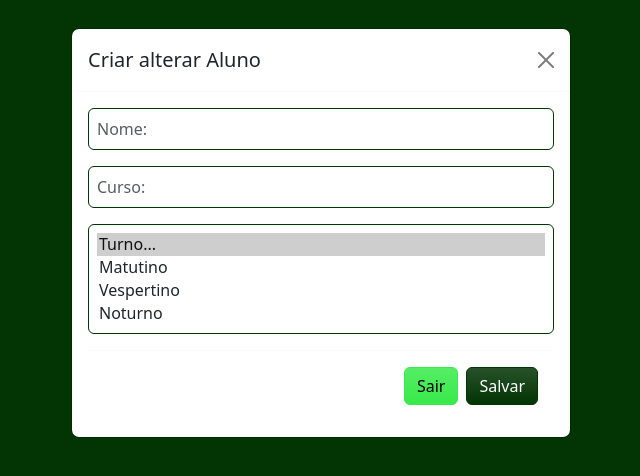
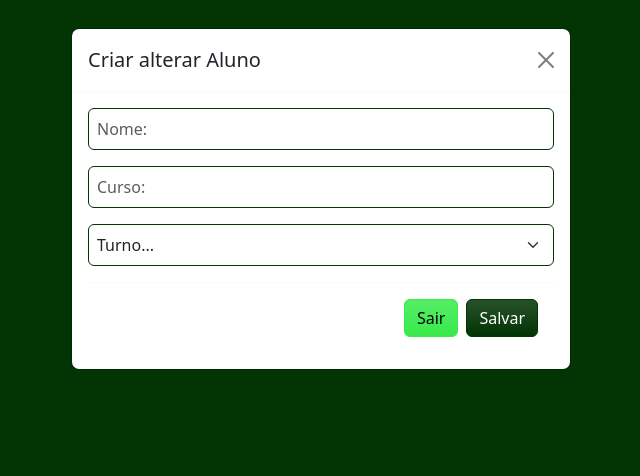
Before and after one commit to RodrigoDoprado/GestaoAlunos, a website: page src/page/alunos.html in a window 1280 px wide. Both pictures are taken after a click on the button "Novo". Shown: the whole page, without its empty margins (319-959 px from the left). Drawn offline with nearby package versions, Linux system fonts and the light colour scheme.

Commit message:
fix: all project

```diff
--- a/src/page/alunos.html
+++ b/src/page/alunos.html
@@ -82,7 +82,7 @@
                             <input class="border border-primary form-control p-2" type="text" name="Course" id="Course" placeholder="Curso:" required>
                         </div>
                         <div class="mb-3">
-                          <select class="border border-primary form-select p-2" multiple aria-label="multiple select example" required>
+                          <select class="border border-primary form-select p-2" aria-label="Default select example" required>
                             <option selected>Turno...</option>
                             <option value="1">Matutino</option>
                             <option value="2">Vespertino</option>
```
